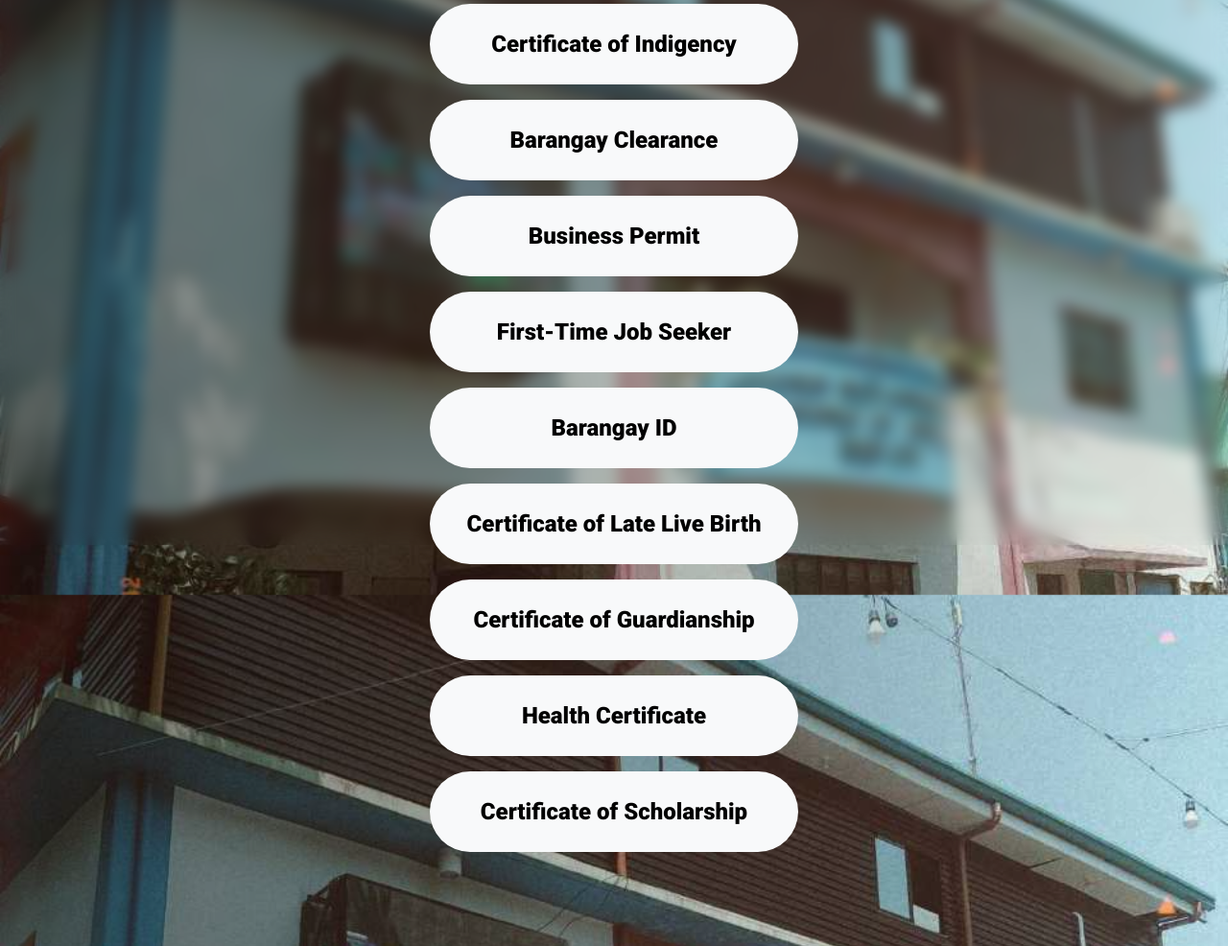
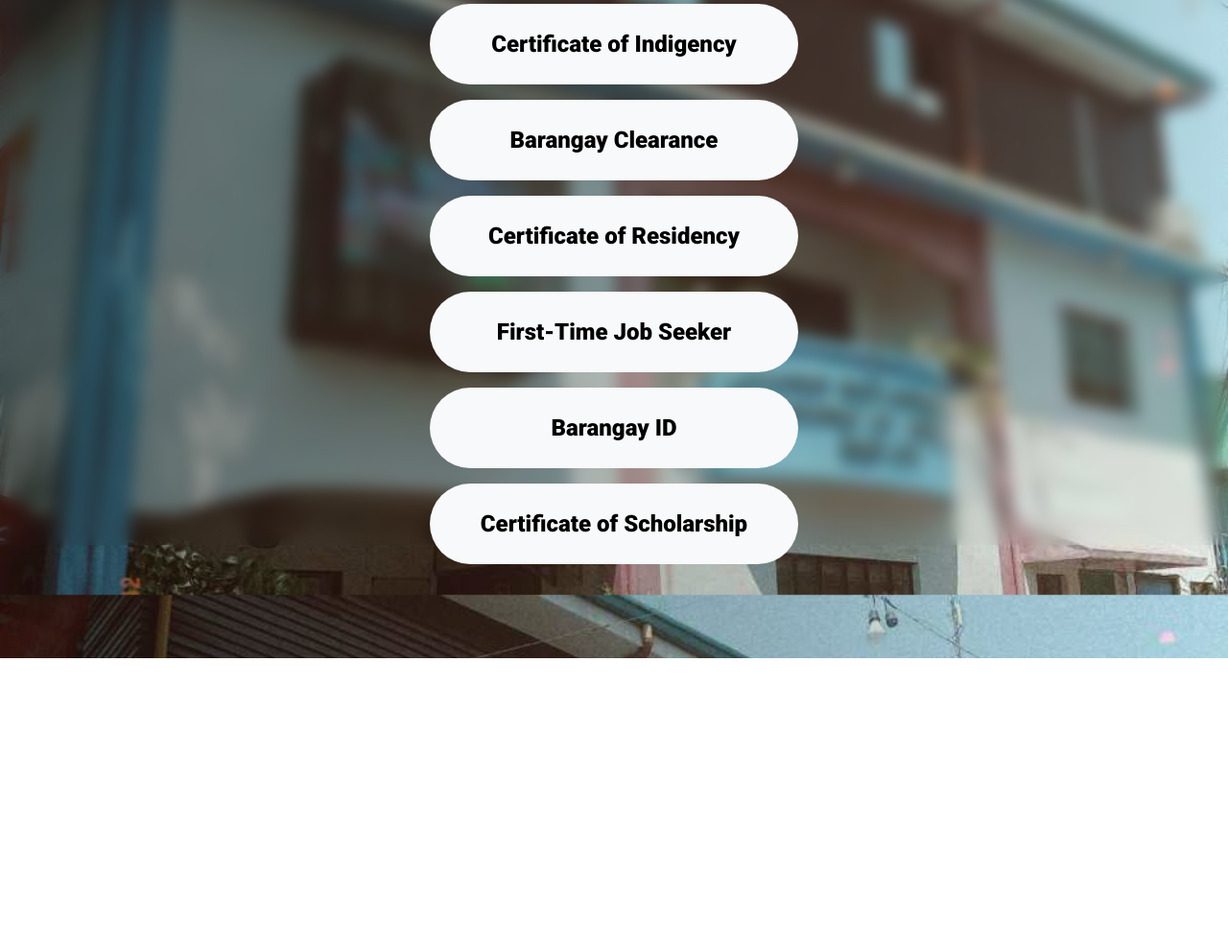
Before and after one commit to Chroanaa/Capstone-BMS-GAB, a PHP site: page /views/services.php in a window 1280 px wide. Shown: the part 232-1218 px from the top of the page at 96% size. After the commit the page ends 918 px from the top, so only its background shows below. Run offline with PHP 8.4, Linux system fonts and the light colour scheme.

Commit message:
added certificate of residency

```diff
--- a/views/services.php
+++ b/views/services.php
@@ -39,8 +39,8 @@ $loginSession = $_SESSION['session'] ?? null;
         </h1>
         <ul class="nav flex-column text-center mt-auto mb-5">
            <?php
-           $arr = ['Certificate of Indigency', 'Barangay Clearance', 'Business Permit',
-           'First-Time Job Seeker', 'Barangay ID', 'Certificate of Late Live Birth', 'Certificate of Guardianship','Health Certificate','Certificate of Scholarship'];
+           $arr = ['Certificate of Indigency', 'Barangay Clearance', 'Certificate of Residency',
+           'First-Time Job Seeker', 'Barangay ID','Certificate of Scholarship'];
             foreach($arr as $item){
               echo "<li class='service-item'>
               <a class='bg-light p-4 rounded-pill text-black text-decoration-none' href='forUserOrOthers.php'>$item</a>
```
